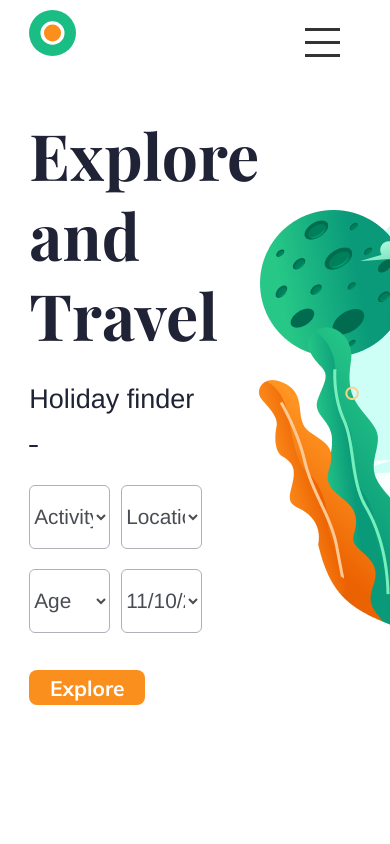
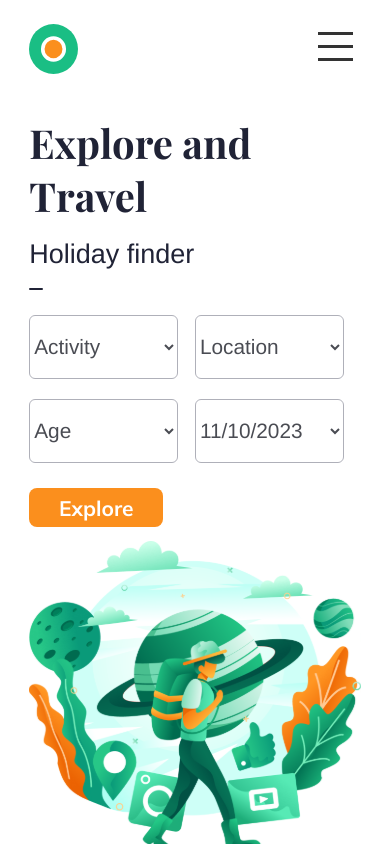
Before and after one commit to mr-abdellah/Tour-landing-page, a React (Create React App) app: page / in a window 390 px wide. Built offline with nearby package versions, Linux system fonts and the light colour scheme; a web font is replaced by a local one.

Commit message:
Add responsive hero section

```diff
--- a/public/index.html
+++ b/public/index.html
@@ -31,7 +31,6 @@
     <title>React App</title>
   </head>
   <body>
-    <noscript>You need to enable JavaScript to run this app.</noscript>
     <div id="root"></div>
   </body>
 </html>
--- a/src/components/Navbar.jsx
+++ b/src/components/Navbar.jsx
@@ -12,8 +12,8 @@ const Navbar = () => {
   console.log(width);
 
   function linkDisplay(width, open) {
-    if (open && width < 600) return "nav-links";
-    else if (!open && width < 600) return "hide";
+    if (open && width <= 600) return "nav-links";
+    else if (!open && width <= 600) return "hide";
 
     else if (width > 600) return "nav-links";
     // else if (!open && width > 600) return "nav-links";
--- a/src/pages/Homepage.jsx
+++ b/src/pages/Homepage.jsx
@@ -1,20 +1,13 @@
-import InputLabel from "@mui/material/InputLabel";
-import MenuItem from "@mui/material/MenuItem";
-import FormControl from "@mui/material/FormControl";
-import Select from "@mui/material/Select";
-import { useState } from "react";
 import heroImg from "../assets/hero.svg";
 import '../styles/homepage.css'
 
 const Homepage = () => {
-    const [age, setAge] = useState("");
-    const handleChange = (event) => {
-        setAge(event.target.value);
-    };
+
     return (
         <div className="homepage">
             <div className="homepage-hero">
-                <h2>Explore and <br /> Travel</h2>
+                <div className="homepage-hero-wrapper">
+                    <h2>Explore and Travel</h2>
                     <p>Holiday finder</p>
                     <div className="line" />
 
@@ -34,7 +27,7 @@ const Homepage = () => {
                     </form>
                     <button>Explore</button>
                 </div>
-            <img src={heroImg} alt="hero_img" />
+                    <img src={heroImg} alt="hero_img" /></div>
         </div>
     );
 };
--- a/src/styles/homepage.css
+++ b/src/styles/homepage.css
@@ -1,11 +1,11 @@
-.homepage {
+.homepage-hero {
     width: 100%;
     display: flex;
     justify-content: space-between;
     margin-top: 7%;
 }
 
-.homepage-hero {
+.homepage-hero-wrapper {
     display: flex;
     flex-direction: column;
     align-items: flex-start;
@@ -13,16 +13,13 @@
     width: 70%;
 }
 
-.homepage-hero h2 {
+.homepage-hero-wrapper h2 {
     font-family: 'Playfair Display';
-    font-style: normal;
-    font-weight: 700;
     font-size: 64px;
-    line-height: 80px;
     color: #202336;
 }
 
-.homepage-hero p {
+.homepage-hero-wrapper p {
     font-family: Helvetica, sans-serif;
     font-style: normal;
     font-weight: 400;
@@ -73,3 +70,31 @@
     padding: 2% 9%;
     cursor: pointer;
 }
+
+@media (max-width: 768px) {
+    .homepage {
+        margin-top: 12%;
+    }
+
+    .homepage-hero {
+        flex-direction: column;
+    }
+
+    .homepage-hero-wrapper {
+        gap: 1.2rem;
+        width: 100%;
+    }
+
+    .homepage-hero-wrapper h2 {
+        width: 100%;
+        font-size: 2.5rem;
+    }
+
+    .inputs select {
+        width: 45%;
+    }
+
+    .homepage button {
+        margin-bottom: 4%;
+    }
+}
--- a/src/styles/navbar.css
+++ b/src/styles/navbar.css
@@ -3,6 +3,10 @@
     width: 100%;
     position: relative;
     margin: 1% 0;
+    display: flex;
+    flex-direction: row;
+    align-items: center;
+    justify-content: space-between;
 }
 
 .nav>.nav-header {
@@ -10,12 +14,11 @@
 }
 
 .nav>.nav-header>.nav-title {
-    display: inline-block;
-    width: 3%;
+    width: 100%;
 }
 
 .nav-title img {
-    width: 100%;
+    width: 120%;
 }
 
 .nav>.nav-btn {
@@ -27,7 +30,7 @@
     align-items: center;
     float: right;
     font-size: 18px;
-    width: 50%;
+    width: 60%;
     justify-content: space-around;
 }
 
@@ -59,7 +62,7 @@
     mix-blend-mode: normal;
     border: 1px solid #fb8f1d;
     border-radius: 8px;
-    padding: 8px 46px;
+    padding: 1% 4%;
 }
 
 #loginLink:hover {
@@ -73,7 +76,7 @@
     mix-blend-mode: normal;
     background: #fb8f1d;
     border-radius: 8px;
-    padding: 8px 36px;
+    padding: 1% 4%;
     border: 1px solid #fff;
 }
 
@@ -84,13 +87,9 @@
 }
 
 
-@media (max-width: 600px) {
+@media (max-width: 768px) {
     .nav {
-        margin-top: 3%;
-    }
-
-    .nav>.nav-header>.nav-title {
-        width: 14%;
+        margin-top: 8%;
     }
 
     .nav>.nav-btn {
@@ -107,7 +106,6 @@
         justify-content: center;
         width: 50px;
         height: 50px;
-        padding: 13px;
     }
 
     .nav>.nav-btn>label>span {
@@ -125,7 +123,7 @@
         width: 100vh;
         transition: all 0.3s ease-in;
         overflow-y: hidden;
-        top: 116%;
+        top: 5rem;
         left: -50px;
         right: -50px;
     }
@@ -134,19 +132,17 @@
         display: block;
         width: 100%;
         margin-left: 3%;
+        font-size: 1.7rem;
         color: #fff;
-        opacity: 0.8;
-        font-size: 1.7rem;
+        opacity: 1
+    }
+
+    .nav .nav-links a.active {
+        color: #fff;
     }
 
     .nav .nav-links a:hover {
         color: #fff;
-        opacity: 1;
-    }
-
-    .nav .nav-links a.active {
-        color: #fff;
-        opacity: 1;
     }
 
     .nav>#nav-check:not(:checked)~.nav-links {
@@ -178,3 +174,7 @@
         margin-bottom: 1%;
     }
 }
+
+@media (max-width: 1440px) {
+    .nav-title img {}
+}
```
Also changed, not shown: src/assets/section2.svg (added). Lines whose indentation alone changed are shown as unchanged.
